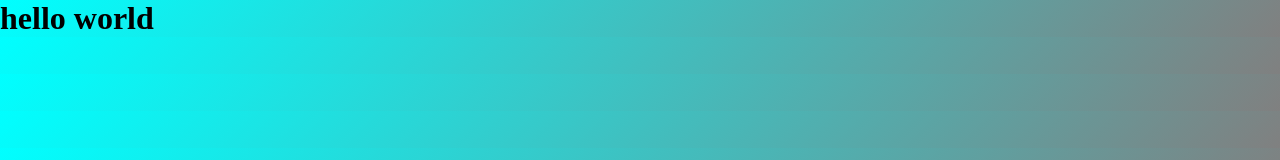
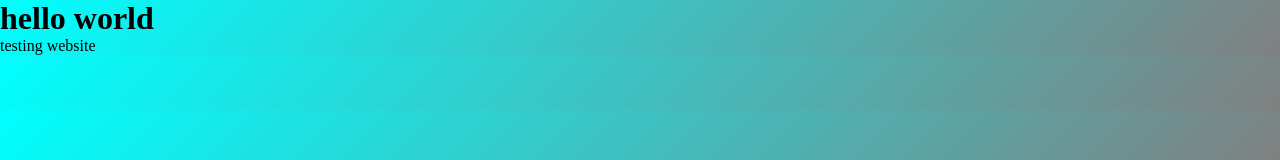
Before and after one commit to Rodsef/Infinite-Void-Website, a plain HTML site: page index.html in a window 1280 px wide. Shown: the top 160 px of the page. Drawn offline with Linux system fonts and the light colour scheme.

Commit message:
next commit

```diff
--- a/index.html
+++ b/index.html
@@ -8,5 +8,6 @@
 </head>
 <body>
     <h1>hello world</h1>
+    <p>testing website</p>
 </body>
 </html>
```
